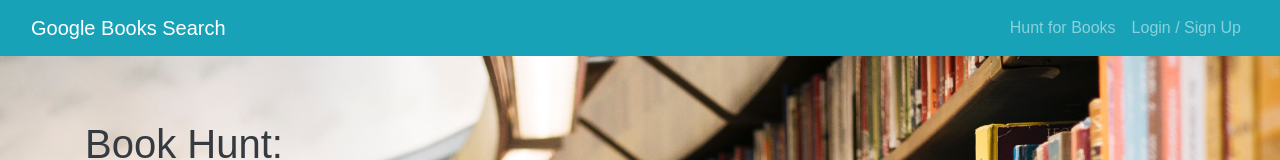
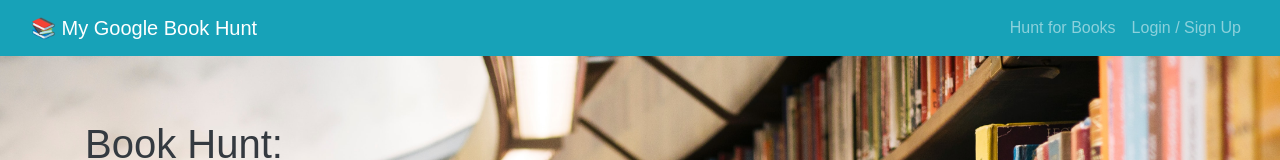
Before and after one commit to amiedawn/my-book-search, a React (Create React App) app in the folder client/: page / in a window 1280 px wide. Shown: the top 160 px of the page. Built offline with nearby package versions, Linux system fonts and the light colour scheme.

Commit message:
add book emoticon

```diff
--- a/client/public/index.html
+++ b/client/public/index.html
@@ -27,7 +27,7 @@
   <link href="https://cdn.jsdelivr.net/npm/bootstrap@5.0.0-beta2/dist/css/bootstrap.min.css" rel="stylesheet"
     integrity="sha384-BmbxuPwQa2lc/FVzBcNJ7UAyJxM6wuqIj61tLrc4wSX0szH/Ev+nYRRuWlolflfl" crossorigin="anonymous">
 
-  <title>Google Book Search</title>
+  <title>📚 My Google Book Hunt</title>
 </head>
 
 <body>
--- a/client/src/components/Navbar.js
+++ b/client/src/components/Navbar.js
@@ -15,7 +15,7 @@ const AppNavbar = () => {
       <Navbar bg='info' variant='dark' expand='lg'>
         <Container fluid>
           <Navbar.Brand as={Link} to='/'>
-            Google Books Search
+            <span role="img" aria-label="Books Emoji">📚 My Google Book Hunt</span>
           </Navbar.Brand>
           <Navbar.Toggle aria-controls='navbar' />
           <Navbar.Collapse id='navbar'>
```
